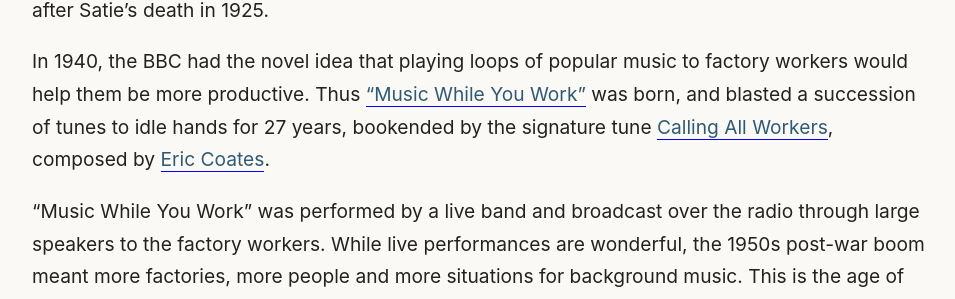
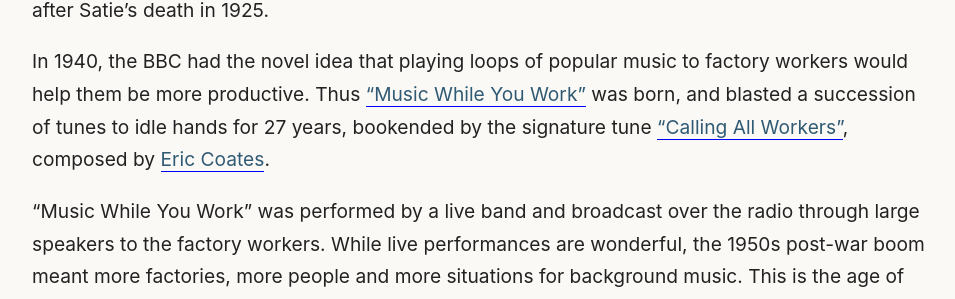
Before and after one commit to 746a/EoW, a Jekyll site: the page built from _weeks/2025-09-12.md, in a window 1280 px wide and 900 px high, scrolled down 490 px. Shown: the part 145-444 px from the top of the window, without its empty margins (158-1113 px from the left). Built offline with Jekyll 4.4.1, drawn with Linux system fonts in a browser that asks for light colours; some web fonts are replaced.

Commit message:
Small changes to post and fixing title

```diff
--- a/_weeks/2025-09-12.md
+++ b/_weeks/2025-09-12.md
@@ -18,7 +18,7 @@ You know the music, the kind of smooth and subtle, instrumental tunes that play
 
 The original concept dates back to 1917, when Erik Satie developed what he called *musique d’ameublement* or [furniture music](https://en.wikipedia.org/wiki/Furniture_music). Furniture or *furnishing* music was  intended to be performed by live musicians as a sort of backing track to social gatherings and events. [They still hold up.](https://youtu.be/KjSBSxWMnNo?si=u24ep4Wh2UaXE8QS&t=504) The five original short tracks were rarely performed and remained unpublished until the 1960s, well after Satie's death in 1925.
 
-In 1940, the BBC had the novel idea that playing loops of popular music to factory workers would help them be more productive. Thus ["Music While You Work"](https://en.wikipedia.org/wiki/Music_While_You_Work) was born, and blasted a succession of tunes to idle hands for 27 years, bookended by the signature tune [Calling All Workers](https://www.youtube.com/watch?v=cP1Ch1FVGhs), composed by [Eric Coates](https://en.wikipedia.org/wiki/Eric_Coates).
+In 1940, the BBC had the novel idea that playing loops of popular music to factory workers would help them be more productive. Thus ["Music While You Work"](https://en.wikipedia.org/wiki/Music_While_You_Work) was born, and blasted a succession of tunes to idle hands for 27 years, bookended by the signature tune ["Calling All Workers"](https://www.youtube.com/watch?v=cP1Ch1FVGhs), composed by [Eric Coates](https://en.wikipedia.org/wiki/Eric_Coates).
 
 "Music While You Work" was performed by a live band and broadcast over the radio through large speakers to the factory workers. While live performances are wonderful, the 1950s post-war boom meant more factories, more people and more situations for background music. This is the age of [Muzak](https://en.wikipedia.org/wiki/Muzak). Muzak of course, being a [genericised](https://en.wikipedia.org/wiki/Generic_trademark) trademark for [elevator music](https://en.wikipedia.org/wiki/Elevator_music).
 
```
Also changed, not shown: index.md (+0 -2 lines).
